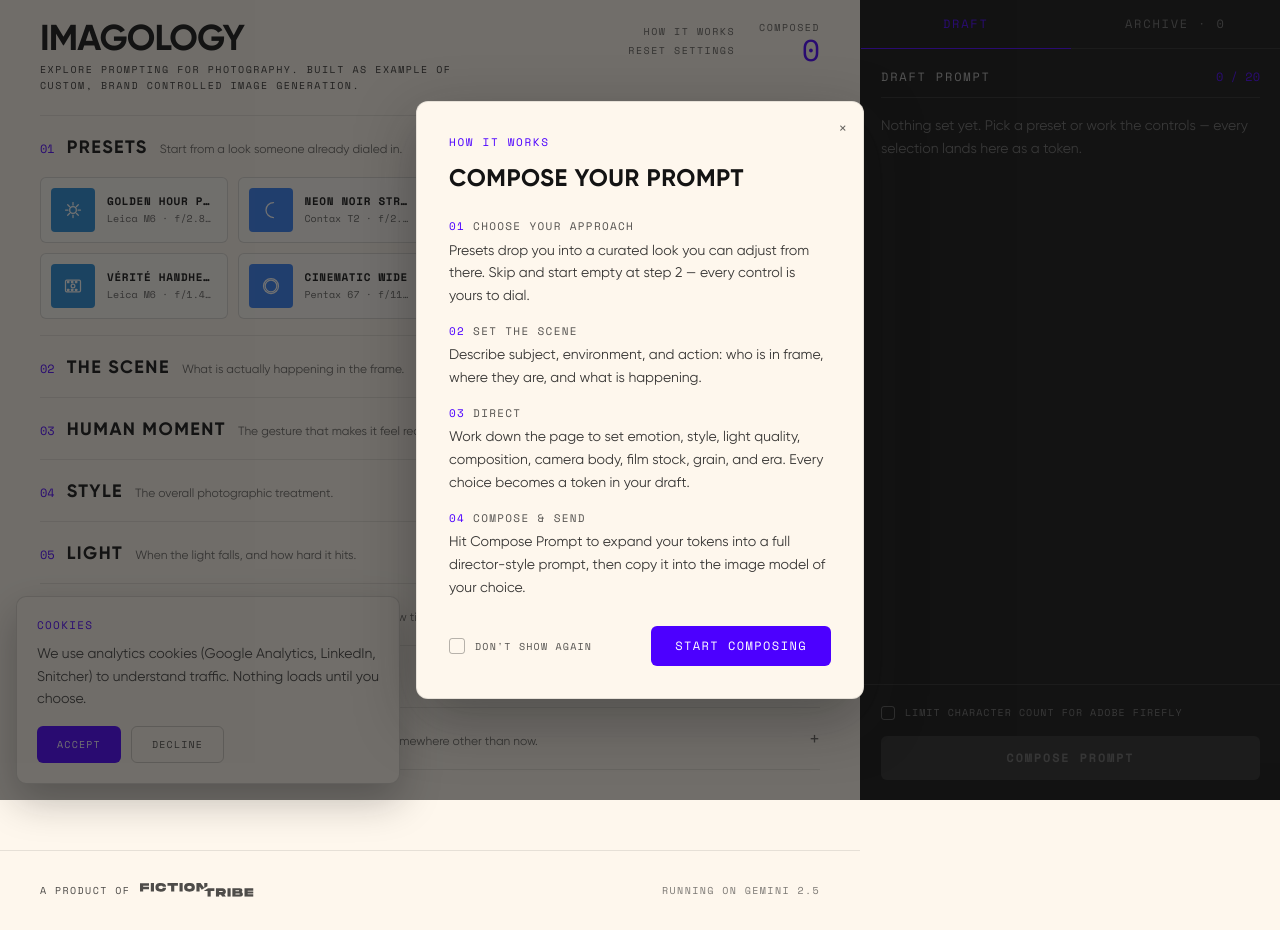
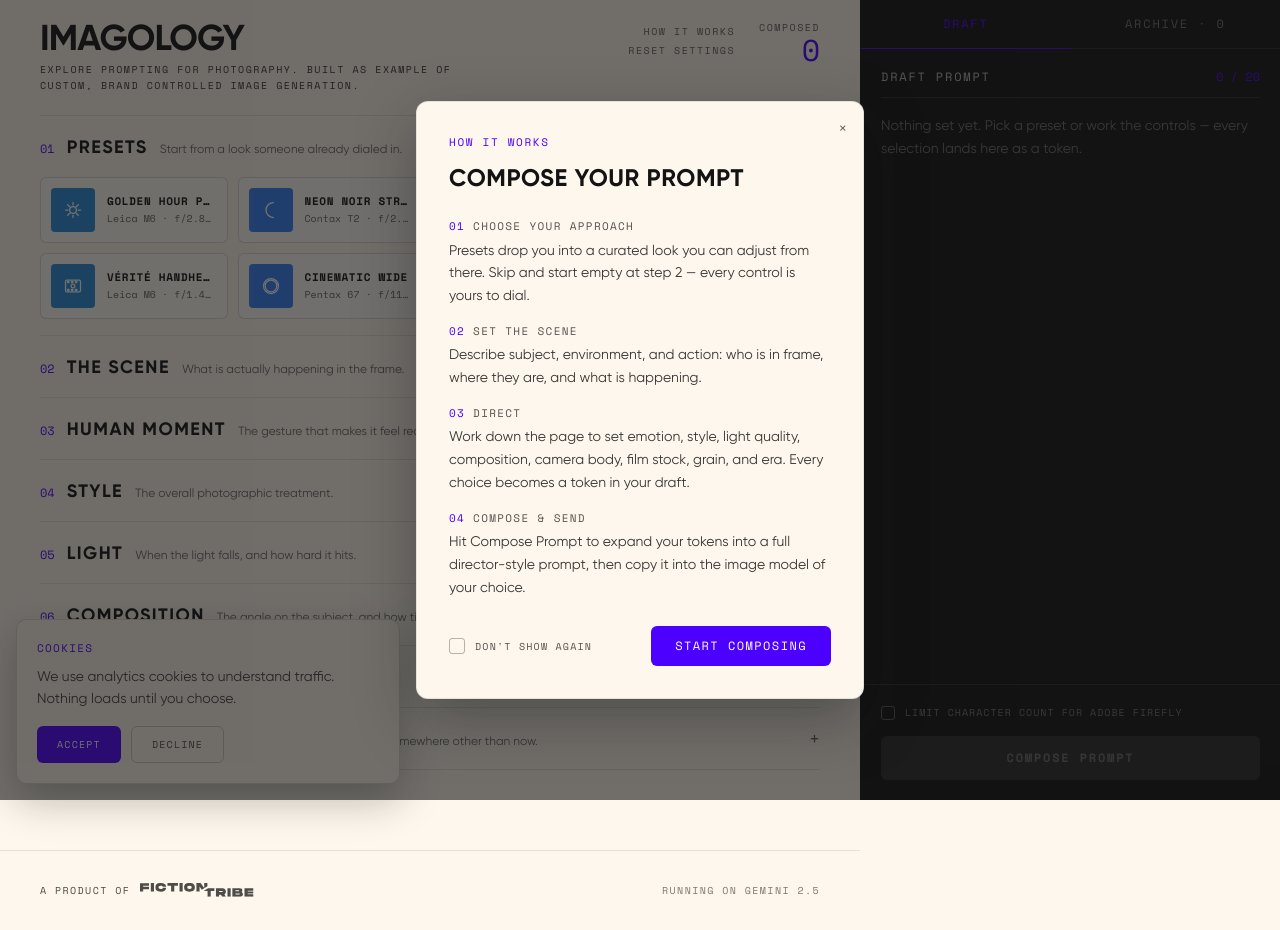
Before and after one commit to jamesrice/frames, a React (Vite) app: page / in a window 1280 px wide. Built offline with nearby package versions, Linux system fonts and the light colour scheme.

Commit message:
Drop vendor list from cookie banner copy

```diff
--- a/src/components/ConsentBanner.tsx
+++ b/src/components/ConsentBanner.tsx
@@ -14,8 +14,7 @@ export function ConsentBanner({ onAccept, onDecline }: ConsentBannerProps) {
       >
         <p className="font-mono text-[11px] uppercase tracking-[0.12em] text-ft-purple">Cookies</p>
         <p className="mt-2 text-sm leading-relaxed text-ft-ink/80">
-          We use analytics cookies (Google Analytics, LinkedIn, Snitcher) to understand traffic. Nothing loads until you
-          choose.
+          We use analytics cookies to understand traffic. Nothing loads until you choose.
         </p>
         <div className="mt-4 flex gap-2.5">
           <button
```
